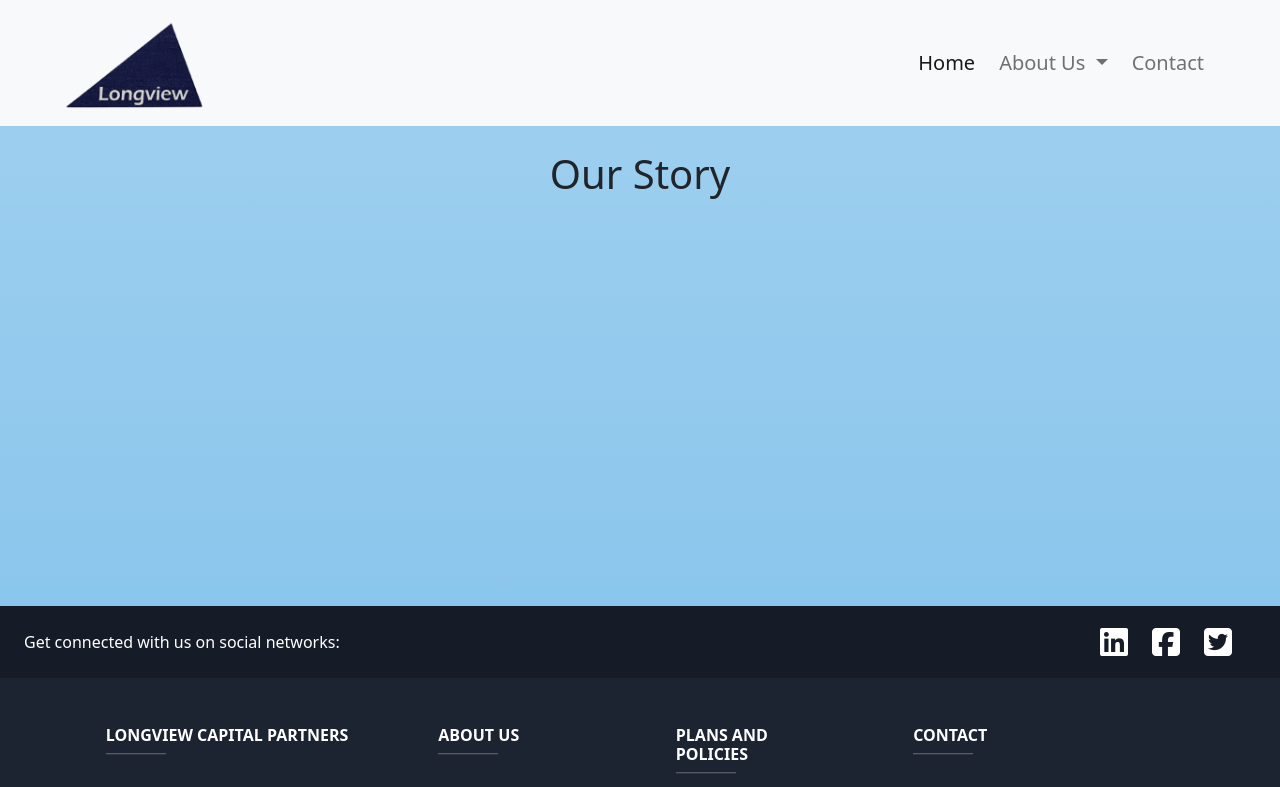
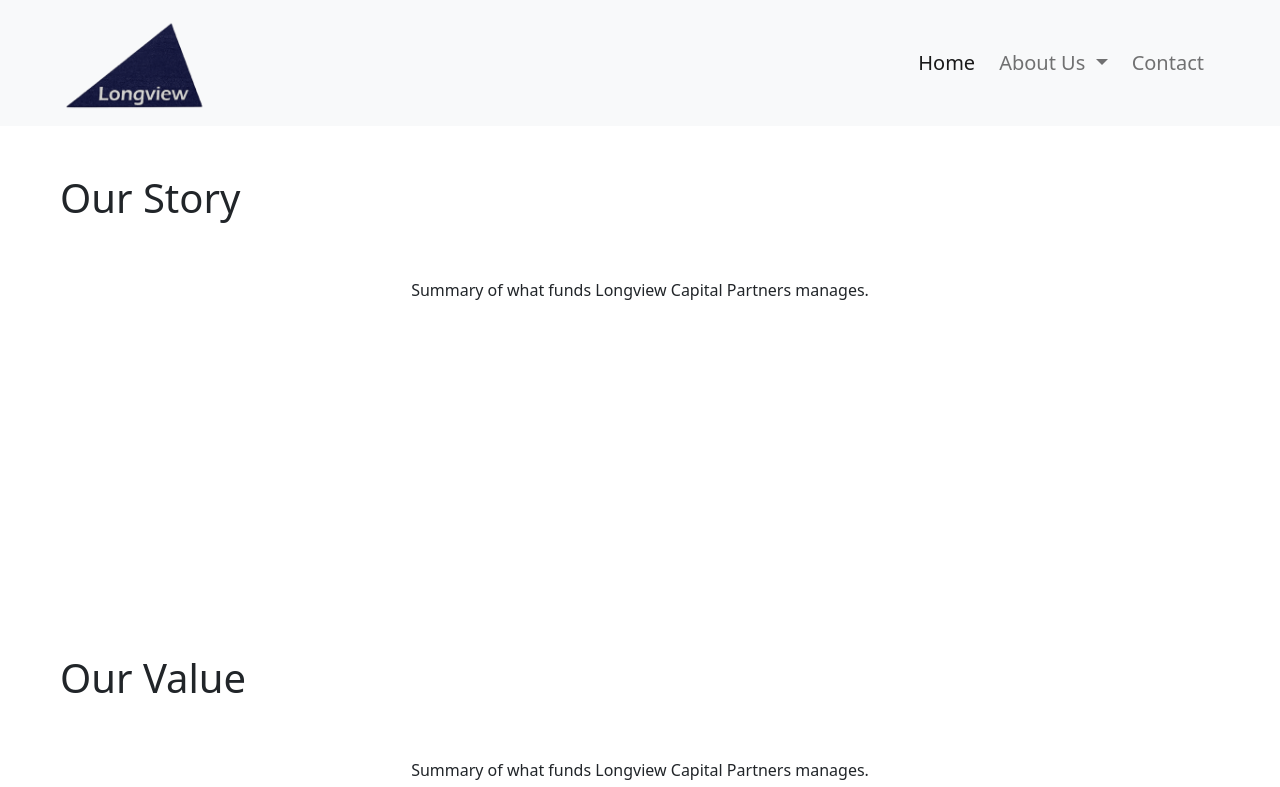
Before and after one commit to Fiscal2/longview-cap-partners, an Angular app: page /ourstory in a window 1280 px wide. Shown: the top 787 px of the page. Built offline with nearby package versions, Linux system fonts and the light colour scheme.

Commit message:
background changes + moved our value to our story

```diff
--- a/src/app/contact/contact.component.html
+++ b/src/app/contact/contact.component.html
@@ -1,5 +1,4 @@
-<div class="container-fluid bg-gradient" style="background-color: #8BC6EC;
-background-image: linear-gradient(135deg, #8BC6EC 0%, #9599E2 100%);">
+<div class="container-fluid bg-gradient">
     <h1 class="p-4 text-center">Contact Us</h1>
     <div class="row justify-content-center">
         <div class="card col-lg-3 shadow-sm bg-light bg-gradient mb-4 py-2" style="width: 50rem">
--- a/src/app/home/home.component.html
+++ b/src/app/home/home.component.html
@@ -14,9 +14,9 @@
     </div>
 </div>
 
-<div class="container-fluid" style="height: 35rem; background-color: #8BC6EC;
-background-image: linear-gradient(135deg, #8BC6EC 0%, #9599E2 100%);">
-    <div class="text-center py-4" style="color:black">
+<div class="container-fluid" style="height: 35rem; background-color: #0b476f;
+background-image: linear-gradient(120deg, #0b476f 0%, #041825 50%, #000040 100%);">
+    <div class="text-center py-4" style="color:white">
         <h2>Longview Capital Partners Metrics</h2>
     </div>
     <div class="row justify-content-between mt-3" style="height: 22rem;">
@@ -60,16 +60,6 @@ background-image: linear-gradient(135deg, #8BC6EC 0%, #9599E2 100%);">
     </div>
 </div>
 
-<div class="container-fluid" style="height: 35rem; background-color: #8BC6EC;
-background-image: linear-gradient(135deg, #8BC6EC 0%, #9599E2 100%);">
-    <div class="py-5 px-5">
-        <h1>Our Value</h1>
-    </div>
-    <div class="text-center">
-        <span class="p-2">Summary of what funds Longview Capital Partners manages.</span>
-    </div>
-</div>
-
 <div class="container-fluid text-white" style="height: 30rem; background-color: #0b476f;
     background-image: linear-gradient(120deg, #0b476f 0%, #041825 50%, #000040 100%);">
     <div class="py-5 px-5">
--- a/src/app/our-story/our-story.component.html
+++ b/src/app/our-story/our-story.component.html
@@ -1,4 +1,18 @@
-<div class="container-fluid bg-gradient" style="height: 30rem; background-color: #8BC6EC;
-background-image: linear-gradient(135deg, #8BC6EC 0%, #9599E2 100%);">
-    <h1 class="p-4 text-center">Our Story</h1>
+<div class="container-fluid bg-gradient" style="height: 30rem;">
+    <div class="py-5 px-5">
+        <h1>Our Story</h1>
+    </div>
+    <div class="text-center">
+        <span class="p-2">Summary of what funds Longview Capital Partners manages.</span>
+    </div>
 </div>
+
+
+<div class="container-fluid" style="height: 35rem;">
+    <div class="py-5 px-5">
+        <h1>Our Value</h1>
+    </div>
+    <div class="text-center">
+        <span class="p-2">Summary of what funds Longview Capital Partners manages.</span>
+    </div>
+</div>
--- a/src/app/our-team/our-team.component.html
+++ b/src/app/our-team/our-team.component.html
@@ -1,5 +1,4 @@
-<div class="container-fluid bg-gradient" style="height: 35rem; background-color: #8BC6EC;
-background-image: linear-gradient(135deg, #8BC6EC 0%, #9599E2 100%);">
+<div class="container-fluid bg-gradient" style="height: 35rem;">
     <h1 class="p-4 text-center">The Team</h1>
     <div class="card mx-auto text-white" style="width: 20rem; height: 22rem; background-color: #1c2331">
         <img src="../../assets/iraProfile.jpg" style="width:18rem; height: 18rem;" class="mx-auto p-3 pb-0 rounded-circle" alt="...">
```
